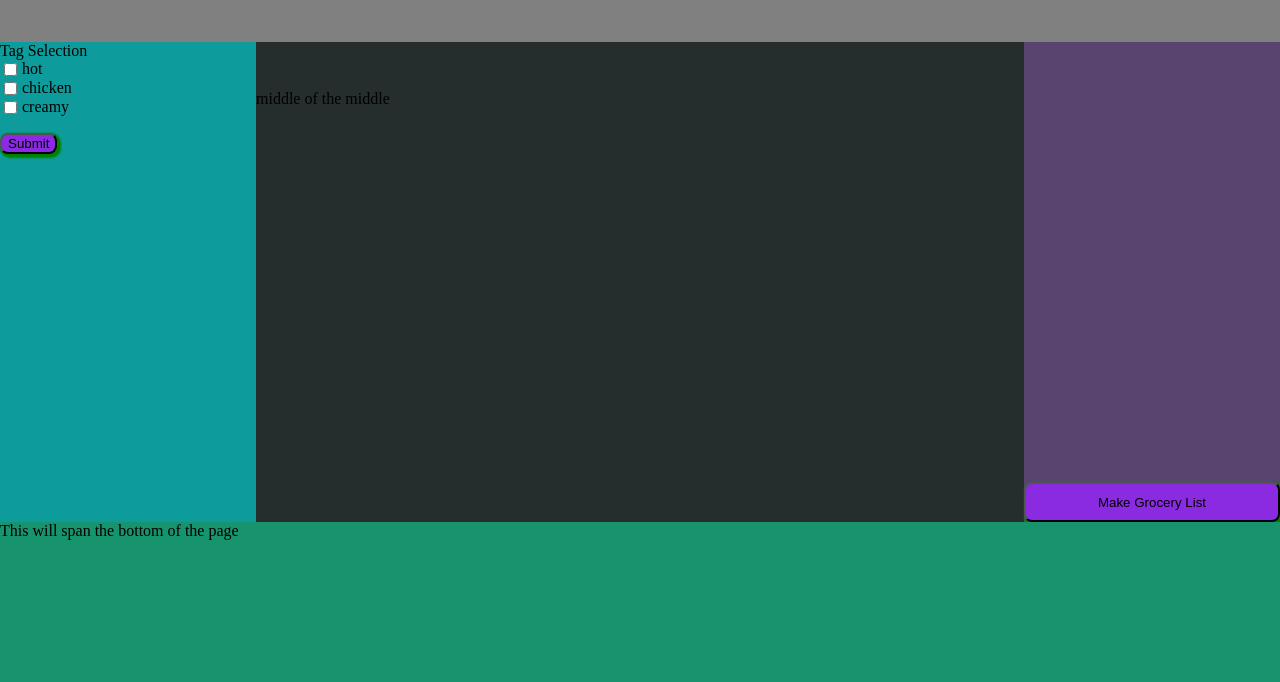
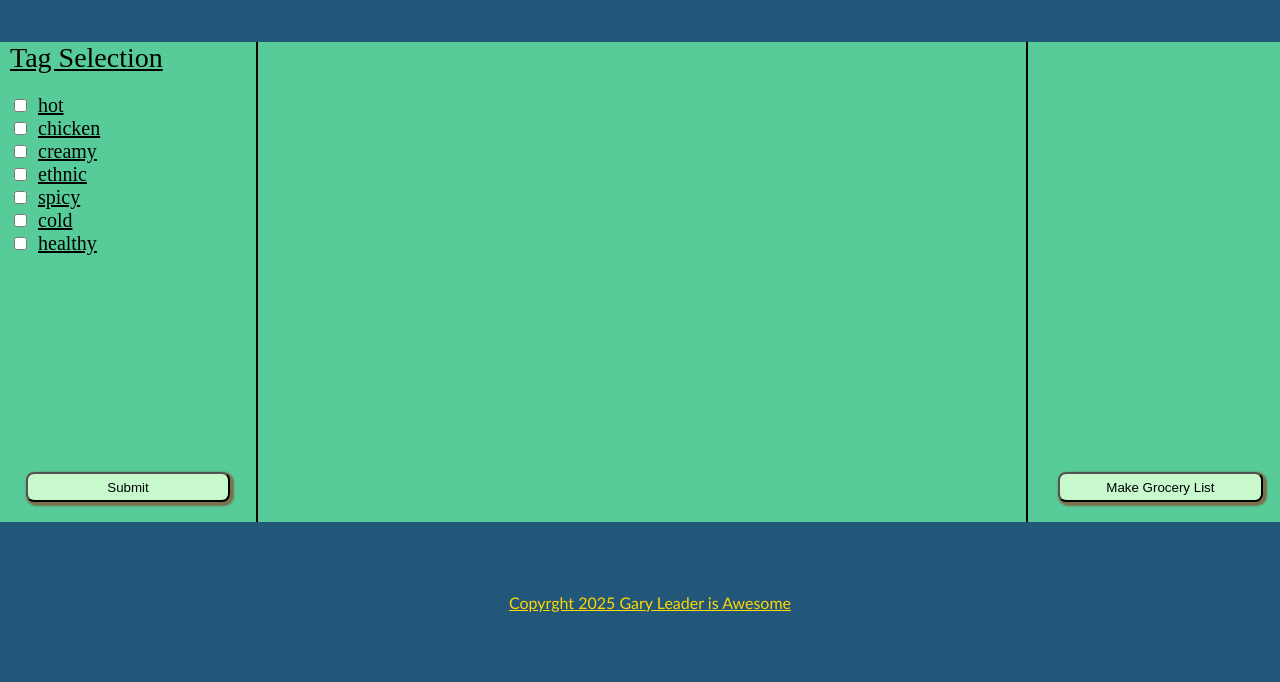
Before and after one commit to leadgfl13/grocerylist, a website built with webpack: page src/index.html in a window 1280 px wide. Shown: the part 118-800 px from the top of the page. Built offline with nearby package versions, Linux system fonts and the light colour scheme.

Commit message:
Fix resizing of mid section, add styling

```diff
--- a/src/index.html
+++ b/src/index.html
@@ -27,13 +27,29 @@
 								<input type="checkbox" id="creamy" value="creamy" />
 								<label for=" creamy">creamy</label>
 							</div>
+							<div id="selectionbox">
+								<input type="checkbox" id="ethnic" value="ethnic" />
+								<label for="ethnic">ethnic</label>
+							</div>
+							<div id="selectionbox">
+								<input type="checkbox" id="spicy" value="spicy" />
+								<label for="spicy">spicy</label>
+							</div>
+							<div id="selectionbox">
+								<input type="checkbox" id="cold" value="cold" />
+								<label for="cold">cold</label>
+							</div>
+							<div id="selectionbox">
+								<input type="checkbox" id="healthy" value="healthy" />
+								<label for="healthy">healthy</label>
+							</div>
 						</div>
 					</form>
 
 					<button action="submit" id="submit">Submit</button>
 				</div>
 
-				<div id="middle">middle of the middle</div>
+				<div id="middle"></div>
 				<div id="midright">
 					<div id="meal_list"></div>
 
@@ -42,7 +58,7 @@
 					</div>
 				</div>
 			</div>
-			<div id="bottom">This will span the bottom of the page</div>
+			<div id="bottom">Copyrght 2025 Gary Leader is Awesome</div>
 		</div>
 	</body>
 </html>
--- a/src/index.js
+++ b/src/index.js
@@ -159,7 +159,6 @@ function makeGrid(rows, cols) {
 			const gridItem = document.createElement("div");
 			gridItem.setAttribute("class", "gridlyfe");
 			gridItem.id = `cell${i}${j}`;
-			gridItem.innerHTML = gridItem.id;
 			grid.appendChild(gridItem);
 		}
 	}
--- a/src/meals.js
+++ b/src/meals.js
@@ -28,6 +28,13 @@ const venison = new Ingredients("Venison", "meat");
 const groundmeat = new Ingredients("Ground meat", "meat");
 const wontonwrappers = new Ingredients("Wonton wrappers", "produce");
 const cabbage = new Ingredients("Cabbage", "produce");
+const salmon = new Ingredients("Salmon", "meat");
+
+let Salmon = new Meal(
+	"Salmon",
+	["fish", "seafood", ",meat", "healthy"],
+	[salmon]
+);
 
 let potstickers = new Meal(
 	"Potstickers",
@@ -63,4 +70,5 @@ const meallist = [
 	chicken_soup,
 	pasta_fagiole,
 	potstickers,
+	Salmon,
 ];
--- a/src/style.css
+++ b/src/style.css
@@ -1,11 +1,16 @@
 body {
 	margin: 0px;
 }
+form {
+	font-size: 28px;
+	text-decoration: underline;
+	padding-left: 10px;
+}
 
 button {
-	background-color: blueviolet;
+	background-color: #c7f9cc;
 	border-radius: 8px;
-	box-shadow: 2px 2px 2px 2px green;
+	box-shadow: 2px 2px 2px 2px rgb(122, 112, 76);
 }
 #mainbody {
 	margin: 0px;
@@ -15,39 +20,52 @@ button {
 	flex-direction: column;
 }
 
-#titlelogo {
+#titlelogo,
+#bottom {
 	flex-basis: 20%;
 	display: flex;
 	align-items: center;
-	background-color: gray;
-	color: rgb(61, 154, 197);
+	background-color: #22577a;
+	color: gold;
 	font-size: 36px;
 	font-family: "Gill Sans", "Gill Sans MT", Calibri, "Trebuchet MS", sans-serif;
 	text-decoration: underline;
 	padding-left: 20px;
 }
+#bottom {
+	justify-content: center;
+	align-items: center;
+	font-size: 16px;
+}
 
 #mid {
+	flex-shrink: 0;
+	overflow-y: auto;
 	flex-basis: 60%;
-	background-color: rgb(94, 20, 20);
+	background-color: #57cc99;
 	display: flex;
 	flex-direction: row;
 }
 #bottom {
 	flex-basis: 20%;
-	background-color: rgb(23, 147, 109);
+	background-color: #22577a;
 }
 
 #midleft {
+	border-right: solid 2px black;
+	display: flex;
+	flex-direction: column;
+	justify-content: space-between;
 	flex-basis: 20%;
 	flex-shrink: 0;
-	background-color: rgb(13, 155, 155);
+	background-color: #57cc99;
 }
 
 #middle {
-	flex-grow: 0;
+	overflow-y: auto;
+	flex-shrink: 0;
 	flex-basis: 60%;
-	background-color: rgb(37, 45, 45);
+	background-color: #57cc99;
 	display: grid;
 	justify-content: center;
 	align-items: center;
@@ -57,9 +75,11 @@ button {
 }
 
 #midright {
+	border-left: 2px solid black;
+	flex-grow: 0;
 	flex-shrink: 0;
 	flex-basis: 20%;
-	background-color: rgb(89, 68, 111);
+	background-color: #57cc99;
 	display: flex;
 	flex-direction: column;
 	justify-content: space-between;
@@ -84,22 +104,33 @@ button {
 }
 
 #formcontainer {
+	margin-top: 20px;
+
 	display: flex;
 	flex-direction: column;
 }
 
 #selectionbox {
+	font-size: 20px;
 	display: flex;
-	gap: 2px;
+	align-items: center;
+	gap: 8px;
+}
+
+#groceries,
+#submit {
+	width: 80%;
+	height: 30px;
+	border-radius: 8px;
+	margin: auto;
+	margin-bottom: 20px;
+	padding: auto;
 }
 
 #groceries {
-	width: 100%;
-	height: 40px;
-	border-radius: 8px;
+	margin-left: 30px;
 }
 #grocerymiddle {
-	height: 100%;
 	width: 100%;
 	display: grid;
 	grid-template-rows: 20% 80%;
@@ -143,6 +174,8 @@ button {
 }
 
 .gridlyfe {
+	flex-grow: 0;
+	overflow-y: auto;
 	display: flex;
 	align-items: center;
 	flex-direction: column;
@@ -150,17 +183,20 @@ button {
 }
 
 .listitems {
+	text-align: center;
+	font-size: 14px;
 	width: 80%;
-	background-color: Green;
-	font-size: 16px;
+	background-color: #c7f9cc;
 	border-radius: 8px;
-	border: 2px solid blue;
+	border: 2px solid #82f38d;
 }
 
 #cell00,
 #cell01,
 #cell02,
-#cell03 {
+#cell03,
+#cell04,
+#cell05 {
 	display: flex;
 	align-items: center;
 	justify-content: center;
```
Also changed, not shown: dist/bundle.js, dist/index.html.
